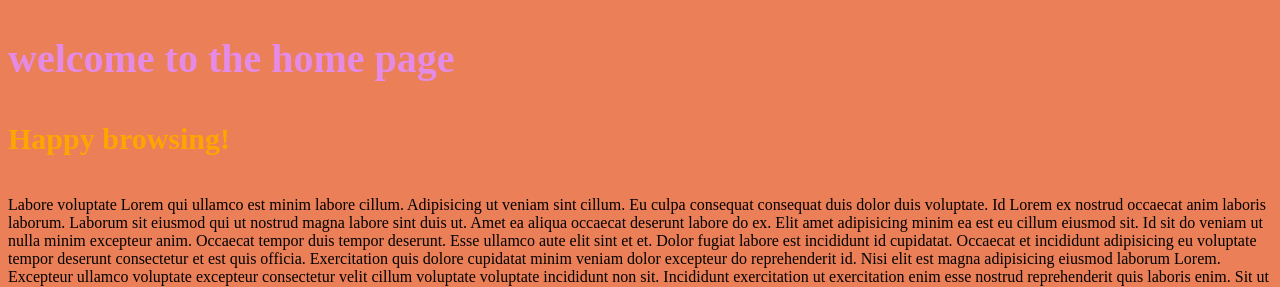
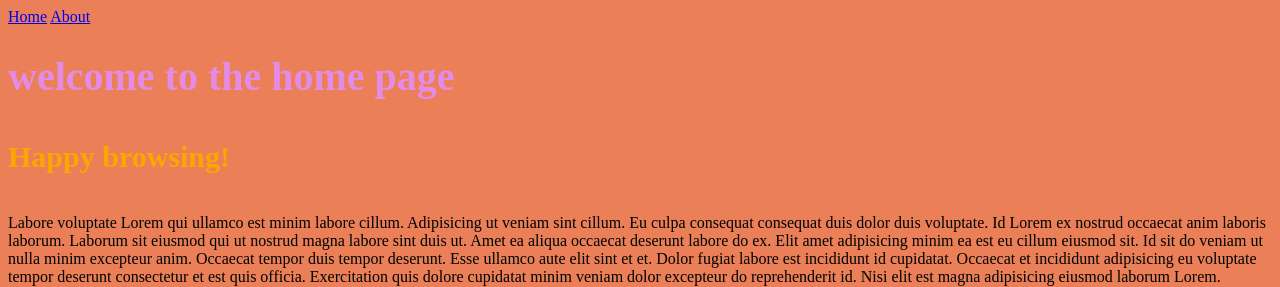
Before and after one commit to lvemavarapu/WS-recap-html-css, a plain HTML site: page index.html in a window 1280 px wide. Shown: the top 287 px of the page. Drawn offline with Linux system fonts and the light colour scheme.

Commit message:
added navigation to index

```diff
--- a/index.html
+++ b/index.html
@@ -9,6 +9,10 @@
 
 <body>
     <div class="container">
+        <nav>
+            <a href="./index.html">Home</a>
+            <a href="./about.html">About</a>
+        </nav>
         <header>
             <h1>welcome to the home page</h1>
             <h4>Happy browsing!</h4>
```
